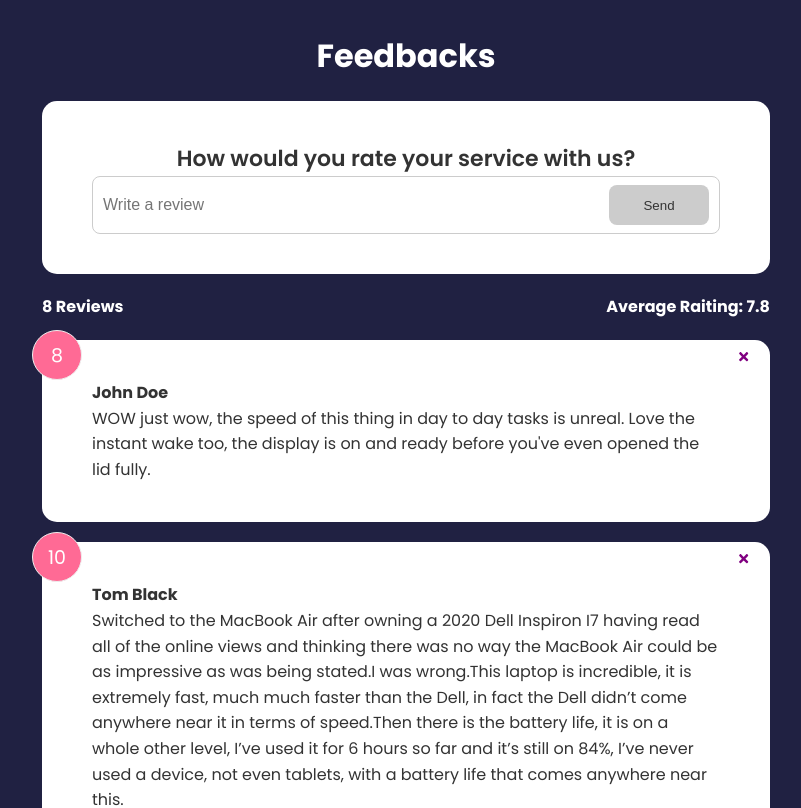
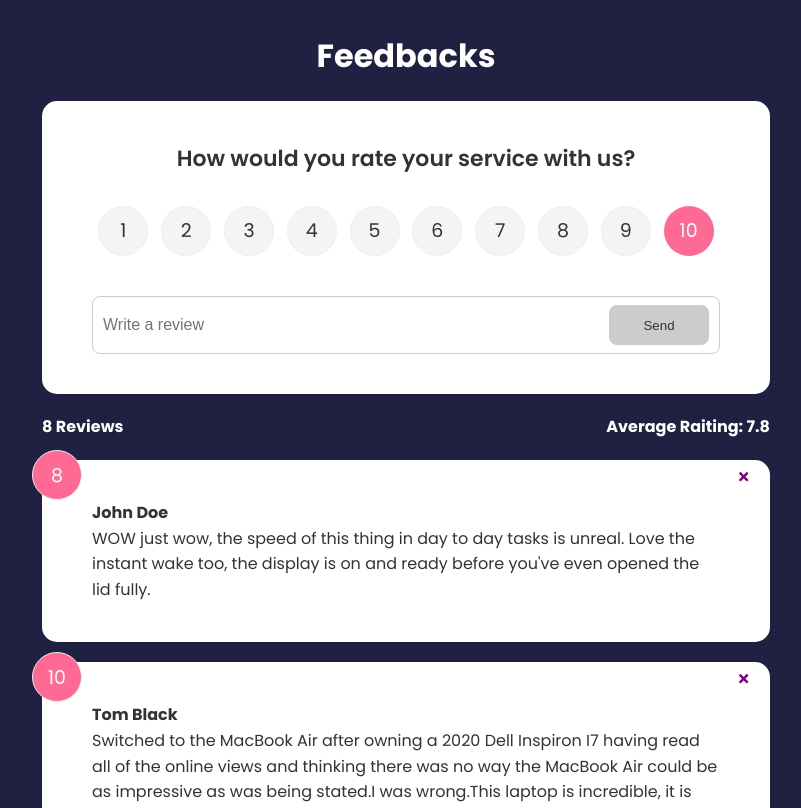
Before and after one commit to zulfiya-yumagulova/feadback-app, a React (Create React App) app: page / in a window 1280 px wide. Shown: the top 808 px of the page, without its empty margins (234-1035 px from the left). Built offline with nearby package versions, Linux system fonts and the light colour scheme.

Commit message:
select rating added

```diff
--- a/src/Components/FeedbackForm.js
+++ b/src/Components/FeedbackForm.js
@@ -1,9 +1,11 @@
 import React, { useState } from "react";
 import Card from "./shared/Card";
 import Button from "./shared/Button";
+import RatingSelect from "./RatingSelect";
 
 function FeedbackForm() {
   const [text, setText] = useState("");
+  const [rating, setRating] = useState(10);
   const [btnDisabled, setBtnDisabled] = useState(true);
   const [message, setMessage] = useState("");
   const handleTextChange = (event) => {
@@ -18,13 +20,15 @@
       setMessage(null);
       setBtnDisabled(false);
     }
+
     setText(event.target.value);
   };
   return (
     <Card>
       <form>
         <h2>How would you rate your service with us?</h2>
-        {/* @todo - rating component */}
+        <RatingSelect select={(rating) => setRating(rating)} />
+
         <div className="input-group">
           <input
             onChange={handleTextChange}
--- /dev/null
+++ b/src/Components/RatingSelect.js
@@ -0,0 +1,28 @@
+import React, { useState } from "react";
+
+function RatingSelect({ select }) {
+  const [selected, setSelected] = useState(10);
+  const handleChange = (e) => {
+    setSelected(+e.currentTarget.value);
+    select(selected);
+  };
+  return (
+    <ul className="rating">
+      {Array.from({ length: 10 }, (_, i) => (
+        <li key={`rating-${i + 1}`}>
+          <input
+            type="radio"
+            id={`num${i + 1}`}
+            name="rating"
+            value={i + 1}
+            onChange={handleChange}
+            checked={selected === i + 1}
+          />
+          <label htmlFor={`num${i + 1}`}>{i + 1}</label>
+        </li>
+      ))}
+    </ul>
+  );
+}
+
+export default RatingSelect;
```
